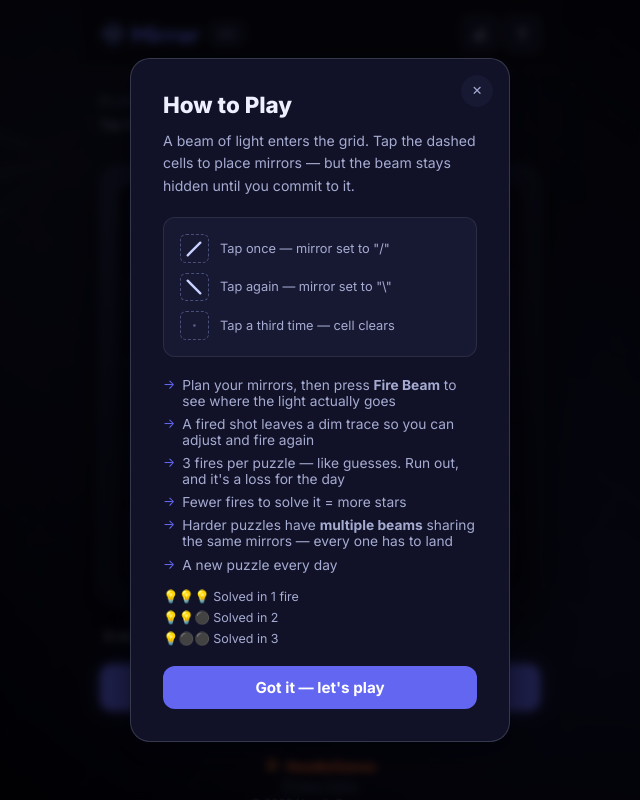
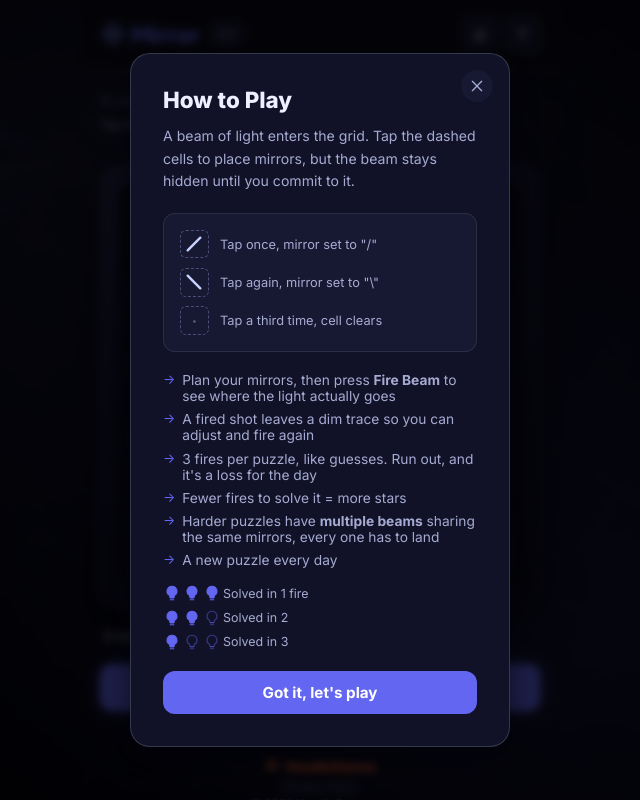
Before and after one commit to balexandr/mirror, a React (Vite) app: page / in a window 1280 px wide. Shown: the whole page, without its empty margins (320-960 px from the left). Built offline with nearby package versions, Linux system fonts and the light colour scheme.

Commit message:
Replace emoji with custom icons across the UI

```diff
--- a/src/App.jsx
+++ b/src/App.jsx
@@ -9,6 +9,7 @@ import styles from './App.module.css';
 import { NoodleLogoIcon } from './components/NoodleLogo';
 import { GameLogo } from './components/GameLogo';
 import { recordTodayShare, getCompletedTodayCount, buildShareAllText, TOTAL_GAMES } from './utils/shareAll';
+import { IconCheckmark, IconShare, IconFlashlight } from './components/Icons';
 
 const HOW_TO_PLAY_KEY = 'mirror-how-to-play-seen';
 
@@ -103,7 +104,9 @@ export default function App() {
           className={`${styles.footerShareAll} ${shareAllCopied ? styles.copied : ''}`}
           onClick={handleShareAll}
         >
-          {shareAllCopied ? '✓ Copied' : `⬆ Share all completed (${shareAllCount}/${TOTAL_GAMES})`}
+          {shareAllCopied
+            ? <><IconCheckmark size={13} /> Copied</>
+            : <><IconShare size={13} /> Share all completed ({shareAllCount}/{TOTAL_GAMES})</>}
         </button>
       )}
       <a href="https://noodlegames.co/privacy" target="_blank" rel="noopener noreferrer" className={styles.footerPrivacy}>Privacy Policy</a>
@@ -165,7 +168,7 @@ export default function App() {
 
       <main className={styles.main}>
         <p className={styles.prompt}>
-          {gameStatus === 'lost' ? `Out of fires — here's the solution` : `Plan your shot, then fire the ${beamWord}`}
+          {gameStatus === 'lost' ? `Out of fires, here's the solution` : `Plan your shot, then fire the ${beamWord}`}
         </p>
         {interactive && <p className={styles.hint}>Tap the glowing dashed cells to place mirrors</p>}
 
@@ -181,7 +184,7 @@ export default function App() {
         />
         {beamCount > 1 && interactive && (
           <p className={styles.twoBeamNote}>
-            {beamCount} beams share these mirrors — all {beamCount} must land
+            {beamCount} beams share these mirrors, all {beamCount} must land
           </p>
         )}
 
@@ -196,7 +199,7 @@ export default function App() {
 
         {interactive && (
           <button className={styles.fireBtn} onClick={fireBeam}>
-            🔦 Fire {beamCount > 1 ? 'Beams' : 'Beam'}
+            <IconFlashlight size={16} /> Fire {beamCount > 1 ? 'Beams' : 'Beam'}
             <span className={styles.fireCount}>{firesRemaining}/{maxFires} left</span>
           </button>
         )}
--- a/src/App.module.css
+++ b/src/App.module.css
@@ -155,7 +155,7 @@
   color: var(--text);
 }
 
-/* ── Fire beam — the primary commit action ── */
+/* Fire beam: the primary commit action */
 .fireBtn {
   width: 100%;
   margin-top: 0.75rem;
@@ -261,6 +261,10 @@
 .footerLogo:hover { opacity: 0.8; }
 
 .footerShareAll {
+  display: flex;
+  align-items: center;
+  justify-content: center;
+  gap: 5px;
   margin-top: 2px;
   padding: 6px 14px;
   border-radius: 999px;
--- a/src/components/HowToPlay.jsx
+++ b/src/components/HowToPlay.jsx
@@ -1,15 +1,16 @@
+import { IconClose, IconBulbState } from './Icons';
 import styles from './HowToPlay.module.css';
 
 export default function HowToPlay({ onClose }) {
   return (
     <div className={styles.overlay} onClick={onClose}>
       <div className={styles.modal} onClick={(e) => e.stopPropagation()}>
-        <button className={styles.closeBtn} onClick={onClose} aria-label="Close">✕</button>
+        <button className={styles.closeBtn} onClick={onClose} aria-label="Close"><IconClose /></button>
         <h2 className={styles.title}>How to Play</h2>
 
         <p className={styles.intro}>
           A beam of light enters the grid. Tap the dashed cells to place
-          mirrors — but the beam stays hidden until you commit to it.
+          mirrors, but the beam stays hidden until you commit to it.
         </p>
 
         <div className={styles.example}>
@@ -17,36 +18,36 @@ export default function HowToPlay({ onClose }) {
             <span className={styles.exCell}>
               <svg viewBox="0 0 20 20" width="18" height="18"><line x1="3" y1="17" x2="17" y2="3" stroke="#c7d2fe" strokeWidth="2.6" strokeLinecap="round" /></svg>
             </span>
-            <span className={styles.exLabel}>Tap once — mirror set to "/"</span>
+            <span className={styles.exLabel}>Tap once, mirror set to "/"</span>
           </div>
           <div className={styles.exRow}>
             <span className={styles.exCell}>
               <svg viewBox="0 0 20 20" width="18" height="18"><line x1="3" y1="3" x2="17" y2="17" stroke="#c7d2fe" strokeWidth="2.6" strokeLinecap="round" /></svg>
             </span>
-            <span className={styles.exLabel}>Tap again — mirror set to "\"</span>
+            <span className={styles.exLabel}>Tap again, mirror set to "\"</span>
           </div>
           <div className={styles.exRow}>
             <span className={styles.exCell}>·</span>
-            <span className={styles.exLabel}>Tap a third time — cell clears</span>
+            <span className={styles.exLabel}>Tap a third time, cell clears</span>
           </div>
         </div>
 
         <ul className={styles.rules}>
           <li>Plan your mirrors, then press <strong>Fire Beam</strong> to see where the light actually goes</li>
           <li>A fired shot leaves a dim trace so you can adjust and fire again</li>
-          <li>3 fires per puzzle — like guesses. Run out, and it's a loss for the day</li>
+          <li>3 fires per puzzle, like guesses. Run out, and it's a loss for the day</li>
           <li>Fewer fires to solve it = more stars</li>
-          <li>Harder puzzles have <strong>multiple beams</strong> sharing the same mirrors — every one has to land</li>
+          <li>Harder puzzles have <strong>multiple beams</strong> sharing the same mirrors, every one has to land</li>
           <li>A new puzzle every day</li>
         </ul>
 
         <div className={styles.legend}>
-          <span>💡💡💡 Solved in 1 fire</span>
-          <span>💡💡⚫ Solved in 2</span>
-          <span>💡⚫⚫ Solved in 3</span>
+          <span><span className={styles.legendBulbs}><IconBulbState lit /><IconBulbState lit /><IconBulbState lit /></span> Solved in 1 fire</span>
+          <span><span className={styles.legendBulbs}><IconBulbState lit /><IconBulbState lit /><IconBulbState lit={false} /></span> Solved in 2</span>
+          <span><span className={styles.legendBulbs}><IconBulbState lit /><IconBulbState lit={false} /><IconBulbState lit={false} /></span> Solved in 3</span>
         </div>
 
-        <button className={styles.playBtn} onClick={onClose}>Got it — let's play</button>
+        <button className={styles.playBtn} onClick={onClose}>Got it, let's play</button>
       </div>
     </div>
   );
--- a/src/components/HowToPlay.module.css
+++ b/src/components/HowToPlay.module.css
@@ -27,6 +27,9 @@
   position: absolute;
   top: 1rem;
   right: 1rem;
+  display: flex;
+  align-items: center;
+  justify-content: center;
   background: var(--surface);
   color: var(--text-secondary);
   border-radius: 50%;
@@ -129,6 +132,17 @@
   margin-bottom: 1.25rem;
 }
 
+.legend span {
+  display: inline-flex;
+  align-items: center;
+  gap: 2px;
+}
+
+.legendBulbs {
+  display: inline-flex;
+  color: var(--accent);
+}
+
 /* ── Play button ── */
 .playBtn {
   width: 100%;
--- /dev/null
+++ b/src/components/Icons.jsx
@@ -0,0 +1,92 @@
+// Small line-art icon set replacing emoji in Mirror's UI. Matches the
+// 24x24 viewBox / stroke / currentColor style the rest of the suite
+// uses. Share text is NOT touched by this: generateShareText() in
+// useGameState.js builds the actual shared result string (🔦 header +
+// 💡⚫ bulbs), plain text sent via SMS/clipboard, a custom icon can't
+// survive that trip, so it stays real Unicode there. The "×" in
+// MirrorGrid.jsx's comment ("2×--board-pad wider") is dimension
+// notation, not a UI icon, also left alone.
+function base(props) {
+  return { viewBox: '0 0 24 24', fill: 'none', xmlns: 'http://www.w3.org/2000/svg', 'aria-hidden': true, ...props };
+}
+
+export function IconClose({ size = 16, ...props }) {
+  return (
+    <svg width={size} height={size} {...base(props)}>
+      <path d="M5 5l14 14M19 5L5 19" stroke="currentColor" strokeWidth="2" strokeLinecap="round" />
+    </svg>
+  );
+}
+
+export function IconCheckmark({ size = 16, ...props }) {
+  return (
+    <svg width={size} height={size} {...base(props)}>
+      <path d="M5 12.5l4.5 4.5L19 7" stroke="currentColor" strokeWidth="2.2" strokeLinecap="round" strokeLinejoin="round" />
+    </svg>
+  );
+}
+
+export function IconShare({ size = 16, ...props }) {
+  return (
+    <svg width={size} height={size} {...base(props)}>
+      <path d="M12 15V4M12 4l-3.5 3.5M12 4l3.5 3.5" stroke="currentColor" strokeWidth="1.8" strokeLinecap="round" strokeLinejoin="round" />
+      <path d="M5 13v5.5A1.5 1.5 0 0 0 6.5 20h11a1.5 1.5 0 0 0 1.5-1.5V13" stroke="currentColor" strokeWidth="1.8" strokeLinecap="round" strokeLinejoin="round" />
+    </svg>
+  );
+}
+
+export function IconFlashlight({ size = 20, ...props }) {
+  return (
+    <svg width={size} height={size} {...base(props)}>
+      <path d="M9 3h5l1.5 2.5h-8L9 3Z" stroke="currentColor" strokeWidth="1.6" strokeLinejoin="round" />
+      <rect x="7.5" y="5.5" width="9" height="6.5" rx="1.5" stroke="currentColor" strokeWidth="1.6" />
+      <path d="M8 12l-1.5 7a1 1 0 0 0 1 1.2h9a1 1 0 0 0 1-1.2L16 12Z" stroke="currentColor" strokeWidth="1.6" strokeLinejoin="round" />
+      <path d="M19 7l2.5-1M19 9.5h2.8M19 12l2.5 1" stroke="currentColor" strokeWidth="1.4" strokeLinecap="round" opacity="0.7" />
+    </svg>
+  );
+}
+
+// A single fire-slot indicator, lit (used a fire, found a star) or
+// unlit (fire still in reserve).
+export function IconBulbState({ lit, size = 18, ...props }) {
+  return (
+    <svg width={size} height={size} {...base(props)}>
+      <path d="M12 3a6.5 6.5 0 0 0-3.8 11.8c.6.45 1 1.17 1 1.95V18h5.6v-1.25c0-.78.4-1.5 1-1.95A6.5 6.5 0 0 0 12 3Z"
+        fill={lit ? 'currentColor' : 'none'} stroke="currentColor" strokeWidth="1.6" strokeLinejoin="round" opacity={lit ? 1 : 0.45} />
+      <path d="M9.6 21h4.8M10.2 18.6h3.6" stroke="currentColor" strokeWidth="1.6" strokeLinecap="round" opacity={lit ? 1 : 0.45} />
+    </svg>
+  );
+}
+
+export function IconSparkle({ size = 40, ...props }) {
+  return (
+    <svg width={size} height={size} {...base(props)}>
+      <path d="M12 3l1.4 5.6L19 10l-5.6 1.4L12 17l-1.4-5.6L5 10l5.6-1.4L12 3Z" fill="currentColor" stroke="currentColor" strokeWidth="1" strokeLinejoin="round" />
+      <path d="M19 15l.6 2.4L22 18l-2.4.6L19 21l-.6-2.4L16 18l2.4-.6L19 15Z" fill="currentColor" />
+    </svg>
+  );
+}
+
+// "Out of fires" loss state: a small burst/shatter shape.
+export function IconBurst({ size = 40, ...props }) {
+  return (
+    <svg width={size} height={size} {...base(props)}>
+      <path d="M12 2l1.3 5.6L18 4l-2.3 5.3L21 11l-5.4 1.2L18 18l-5-2.8L12 22l-1-6.8-5 2.8 2.4-5.8L3 11l5.3-1.7L6 4l4.7 3.6L12 2Z"
+        stroke="currentColor" strokeWidth="1.4" strokeLinejoin="round" />
+    </svg>
+  );
+}
+
+export function IconStar({ size = 14, filled = true, ...props }) {
+  return (
+    <svg width={size} height={size} {...base(props)}>
+      <path
+        d="M12 3.2l2.6 5.4 5.8.8-4.2 4.1 1 5.8-5.2-2.8-5.2 2.8 1-5.8-4.2-4.1 5.8-.8L12 3.2Z"
+        fill={filled ? 'currentColor' : 'none'}
+        stroke="currentColor"
+        strokeWidth="1.4"
+        strokeLinejoin="round"
+      />
+    </svg>
+  );
+}
--- a/src/components/StatsScreen.module.css
+++ b/src/components/StatsScreen.module.css
@@ -27,6 +27,9 @@
   position: absolute;
   top: 1rem;
   right: 1rem;
+  display: flex;
+  align-items: center;
+  justify-content: center;
   background: var(--surface);
   color: var(--text-secondary);
   border-radius: 50%;
@@ -101,11 +104,13 @@
 }
 
 .distLabel {
+  display: flex;
+  align-items: center;
+  justify-content: flex-end;
   font-size: 0.72rem;
   font-weight: 700;
   color: var(--win);
   width: 2.6rem;
-  text-align: right;
   flex-shrink: 0;
   letter-spacing: 0.02em;
 }
```
Also changed, not shown: src/components/ResultScreen.jsx (+10 -5 lines), src/components/ResultScreen.module.css (+9 -2 lines), src/components/StatsScreen.jsx (+6 -3 lines).
